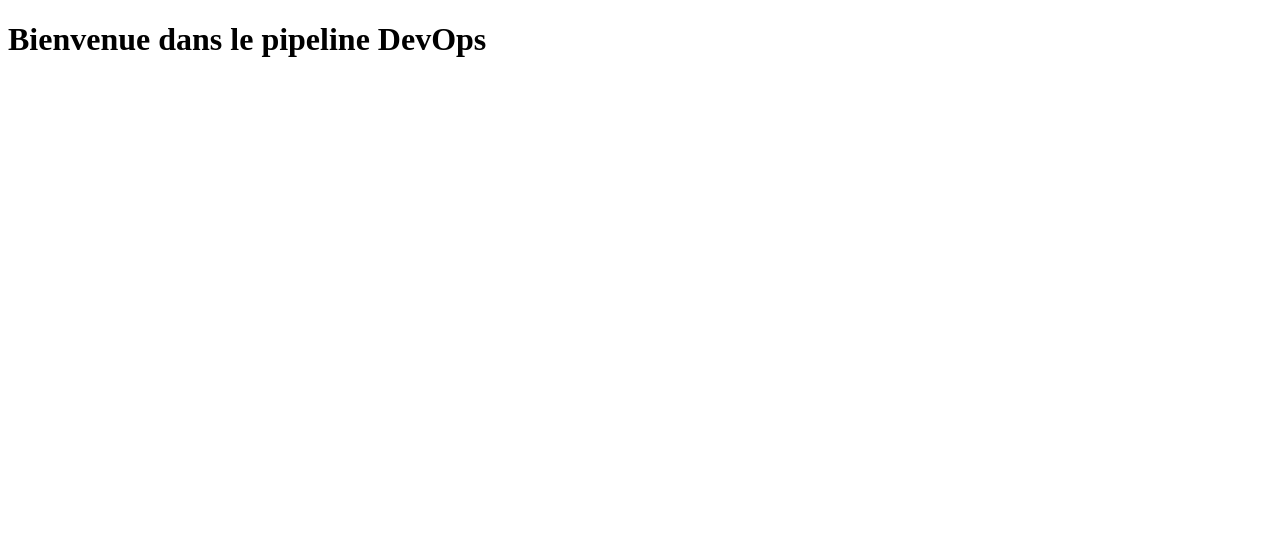
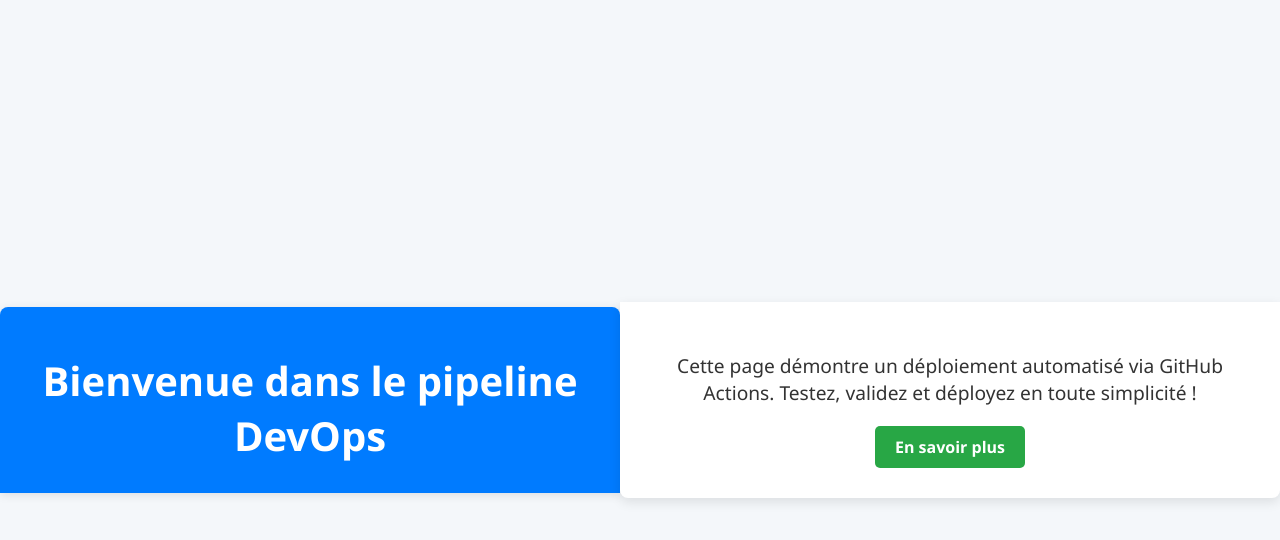
Before and after one commit to Goldenk237/demo-devops, a plain HTML site: page index.html in a window 1280 px wide. Drawn offline with Linux system fonts and the light colour scheme.

Commit message:
Update index.html

```diff
--- a/index.html
+++ b/index.html
@@ -1,9 +1,67 @@
 <!DOCTYPE html>
-<html>
+<html lang="fr">
 <head>
+    <meta charset="UTF-8">
+    <meta name="viewport" content="width=device-width, initial-scale=1.0">
     <title>Test DevOps</title>
+    <style>
+        body {
+            font-family: 'Segoe UI', Tahoma, Geneva, Verdana, sans-serif;
+            background-color: #f4f7fa;
+            color: #333;
+            margin: 0;
+            padding: 0;
+            display: flex;
+            justify-content: center;
+            align-items: center;
+            height: 100vh;
+            text-align: center;
+        }
+        header {
+            background-color: #007bff;
+            color: white;
+            padding: 20px;
+            border-radius: 8px 8px 0 0;
+            box-shadow: 0 2px 10px rgba(0, 0, 0, 0.1);
+        }
+        main {
+            background-color: white;
+            padding: 30px;
+            border-radius: 0 0 8px 8px;
+            box-shadow: 0 4px 12px rgba(0, 0, 0, 0.1);
+            max-width: 600px;
+            width: 100%;
+        }
+        h1 {
+            font-size: 2.5em;
+            margin-bottom: 10px;
+        }
+        p {
+            font-size: 1.2em;
+            margin-bottom: 20px;
+        }
+        .btn {
+            display: inline-block;
+            background-color: #28a745;
+            color: white;
+            padding: 10px 20px;
+            text-decoration: none;
+            border-radius: 5px;
+            font-weight: bold;
+            transition: background-color 0.3s;
+        }
+        .btn:hover {
+            background-color: #218838;
+        }
+    </style>
 </head>
 <body>
-    <h1>Bienvenue dans le pipeline DevOps</h1>
+    <header>
+        <h1>Bienvenue dans le pipeline DevOps</h1>
+    </header>
+    <main>
+        <p>Cette page démontre un déploiement automatisé via GitHub Actions. Testez, validez et déployez en toute simplicité !</p>
+        <a href="#" class="btn">En savoir plus</a>
+    </main>
 </body>
 </html>
```
